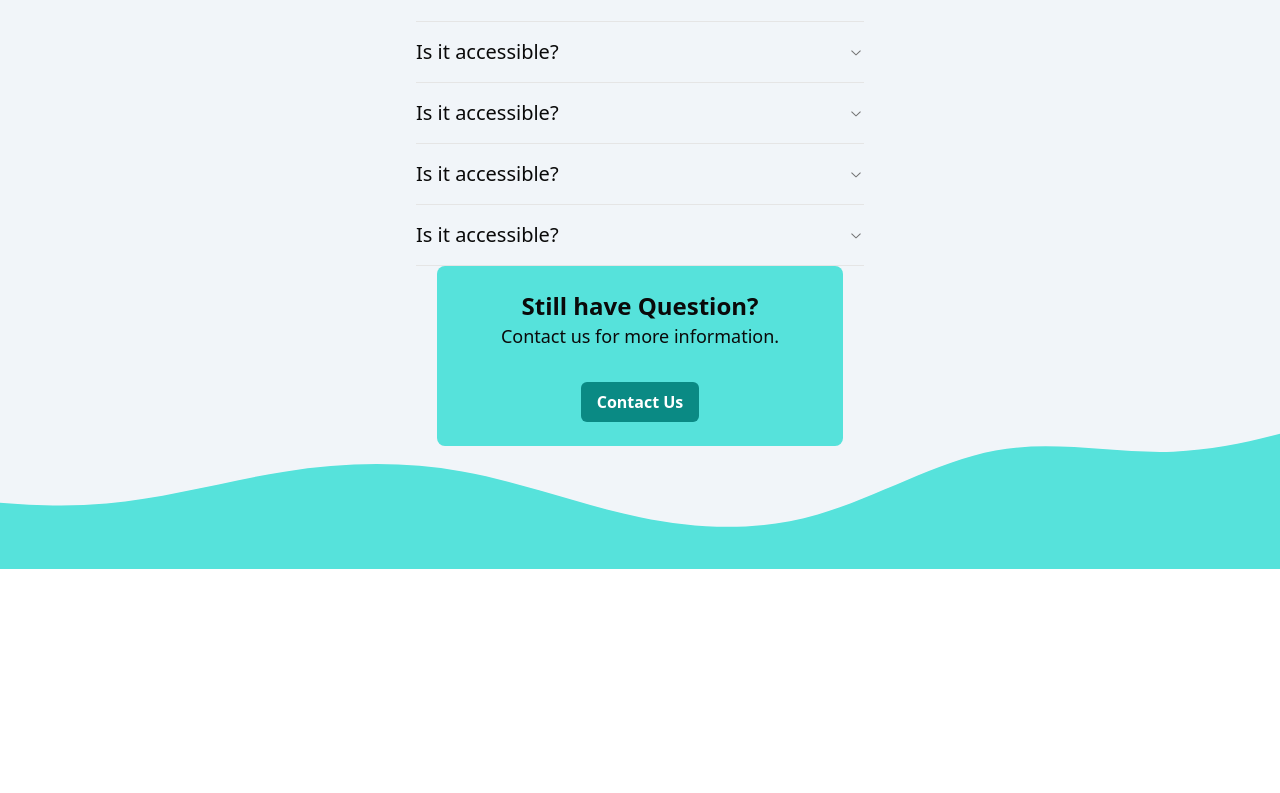
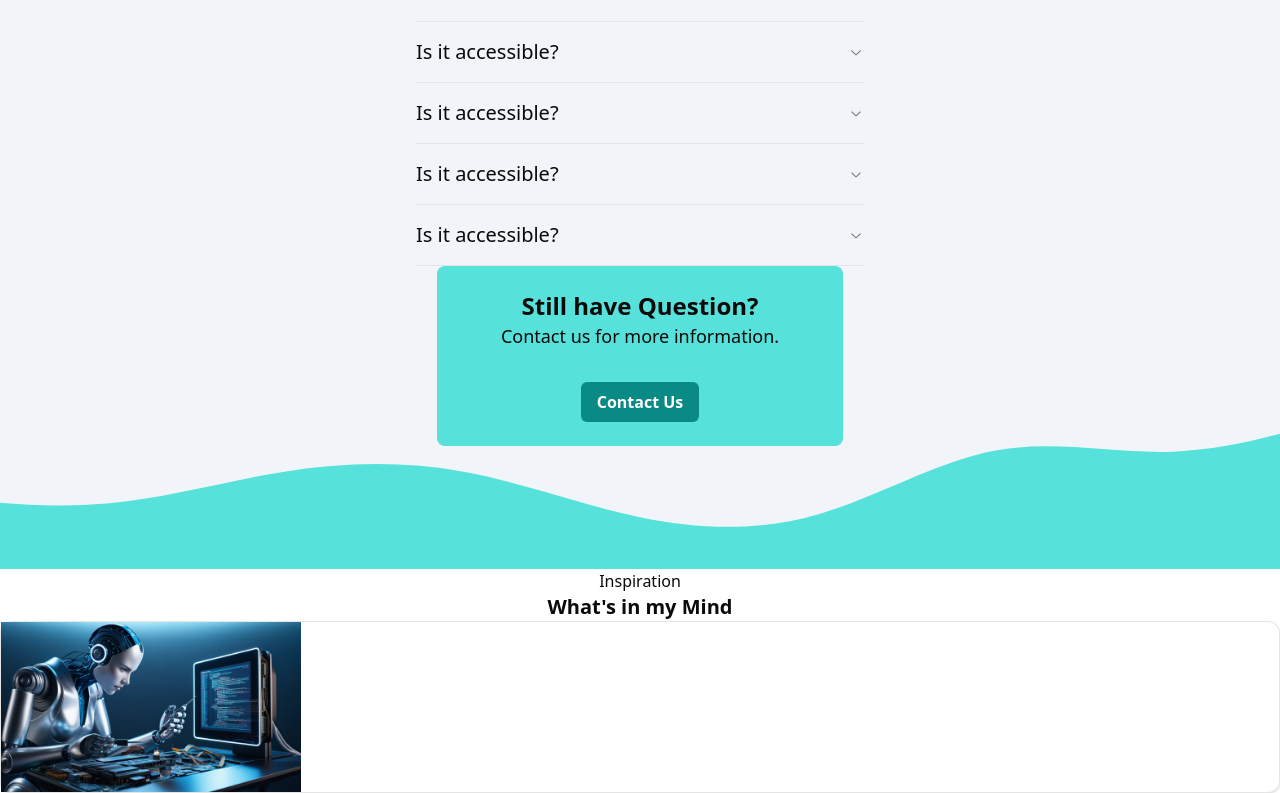
Before and after one commit to iamasadshah/my-portfolio, a Next.js app: page / in a window 1280 px wide. Shown: the part 3513-4306 px from the top of the page. Before the commit the page ends 4082 px from the top, so only its background shows below. Built offline with nearby package versions, Linux system fonts and the light colour scheme.

Commit message:
inspiration page added

```diff
--- /dev/null
+++ b/src/app/components/Inspiration.tsx
@@ -0,0 +1,22 @@
+import { Card } from "@/components/ui/card";
+import React from "react";
+import Image from "next/image";
+
+const Inspiration = () => {
+  return (
+    <div>
+      <p className="text-center ">Inspiration</p>
+      <h1 className="text-xl font-semibold text-center">What's in my Mind</h1>
+      <Card>
+        <Image
+          src={"/project-image.jpg"}
+          alt="image"
+          width={300}
+          height={300}
+        />
+      </Card>
+    </div>
+  );
+};
+
+export default Inspiration;
--- a/src/app/page.tsx
+++ b/src/app/page.tsx
@@ -4,6 +4,7 @@ import Services from "./components/Services";
 import About from "./components/About-me";
 import Projects from "./components/Projects";
 import FAQs from "./components/FAQs";
+import Inspiration from "./components/Inspiration";
 export default function Home() {
   return (
     <>
@@ -12,6 +13,7 @@ export default function Home() {
       <About />
       <Projects />
       <FAQs />
+      <Inspiration />
     </>
   );
 }
```
